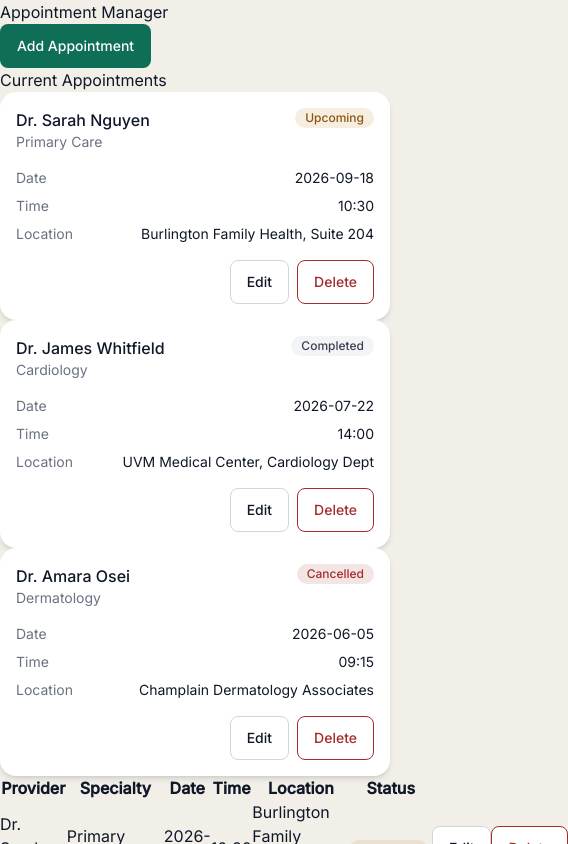
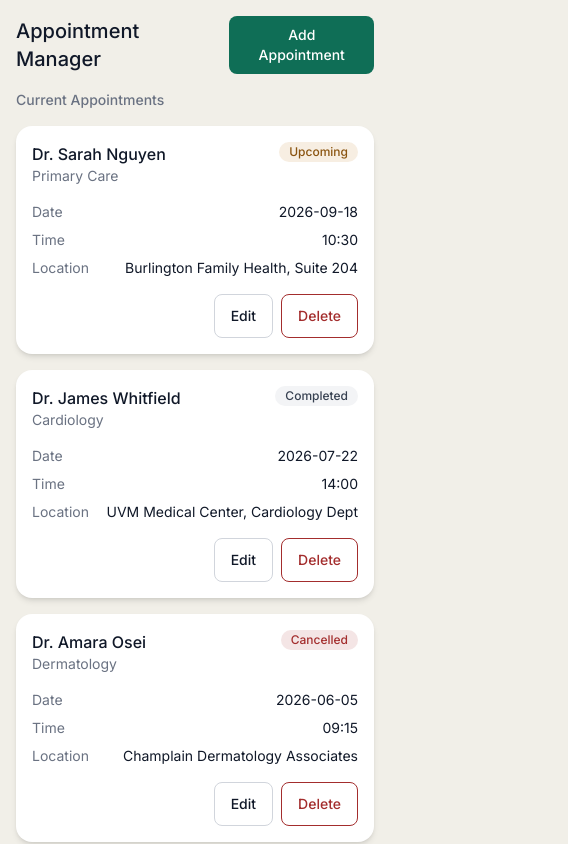
Before and after one commit to HasanAljaf/PatientDashboard, a Next.js app in the folder patient-dashboard/: page / in a window 390 px wide. Both pictures are taken after a click on the button "Appointments". Shown: the top 844 px of the page, 568 px wide, since content can reach past the window. Built offline with nearby package versions, Linux system fonts and the light colour scheme.

Commit message:
completed mobile layout for managers: managers are properly styled in mobile view. tables are hidden in mobile view.

```diff
--- a/patient-dashboard/app/components/AppointmentManager.tsx
+++ b/patient-dashboard/app/components/AppointmentManager.tsx
@@ -94,21 +94,25 @@ export default function AppointmentManager({
   }, [isModalOpen]);
 
   return (
-    <div>
-      <header>
-        <h1>Appointment Manager</h1>
+    <div className="flex flex-col gap-4">
+      <header className="flex items-center justify-between gap-3">
+        <h1 className="text-xl font-medium">Appointment Manager</h1>
         <Button onClick={handleAddClick} variant="primary">
           Add Appointment
         </Button>
       </header>
 
       {isDataEmpty ? (
-        <p>No Appointments</p>
+        <p className="rounded-2xl bg-white p-6 text-center text-sm text-gray-500">
+          No Appointments
+        </p>
       ) : (
         <>
-          <p>Current Appointments</p>
+          <p className="text-sm font-medium text-gray-500">
+            Current Appointments
+          </p>
           {/* Mobile view: hidden at md+ */}
-          <ul>
+          <ul className="flex flex-col gap-4 md:hidden">
             {appointments.map((a) => (
               <li key={a.id}>
                 <AppointmentCard
@@ -121,7 +125,7 @@ export default function AppointmentManager({
           </ul>
 
           {/* Desktop view: hidden below md */}
-          <table>
+          <table className="hidden md:table">
             {/* table header */}
             <thead>
               <tr>
--- a/patient-dashboard/app/components/LabResults.tsx
+++ b/patient-dashboard/app/components/LabResults.tsx
@@ -22,10 +22,10 @@ export default function LabResults({ labResults }: LabResultsProps) {
   const isDataEmpty = labResults.length === 0;
 
   return (
-    <div>
-      <header>
-        <h1>Lab Results</h1>
-        <p>
+    <div className="flex flex-col gap-4">
+      <header className="flex items-center justify-between gap-3">
+        <h1 className="text-xl font-medium">Lab Results</h1>
+        <p className="text-sm text-gray-500">
           {isDataEmpty
             ? null
             : labResults.length +
@@ -34,11 +34,13 @@ export default function LabResults({ labResults }: LabResultsProps) {
         </p>
       </header>
       {isDataEmpty ? (
-        <p>No Lab Tests</p>
+        <p className="rounded-2xl bg-white p-6 text-center text-sm text-gray-500">
+          No Lab Tests
+        </p>
       ) : (
         <>
           {/* Mobile View */}
-          <ul>
+          <ul className="flex flex-col gap-4 md:hidden">
             {labResults.map((result) => (
               <li key={result.id}>
                 <LabResultCard labResult={result} />
@@ -46,7 +48,7 @@ export default function LabResults({ labResults }: LabResultsProps) {
             ))}
           </ul>
           {/* Desktop View */}
-          <table>
+          <table className="hidden md:table">
             <caption>Lab Results</caption>
             <thead>
               <tr>
--- a/patient-dashboard/app/components/MedicationManager.tsx
+++ b/patient-dashboard/app/components/MedicationManager.tsx
@@ -91,21 +91,25 @@ export default function MedicationManager({
   }, [isModalOpen]);
 
   return (
-    <div>
-      <header>
-        <h1>Medication Manager</h1>
+    <div className="flex flex-col gap-4">
+      <header className="flex items-center justify-between gap-3">
+        <h1 className="text-xl font-medium">Medication Manager</h1>
         <Button onClick={handleAddClick} variant="primary">
           Add Medication
         </Button>
       </header>
 
       {isDataEmpty ? (
-        <p>No Medications</p>
+        <p className="rounded-2xl bg-white p-6 text-center text-sm text-gray-500">
+          No Medications
+        </p>
       ) : (
         <>
-          <p>Current Medications</p>
+          <p className="text-sm font-medium text-gray-500">
+            Current Medications
+          </p>
           {/* Mobile view: hidden at md+ */}
-          <ul>
+          <ul className="flex flex-col gap-4 md:hidden">
             {medications.map((m) => (
               <li key={m.id}>
                 <MedicationCard
@@ -118,7 +122,7 @@ export default function MedicationManager({
           </ul>
 
           {/* Desktop view: hidden below md */}
-          <table>
+          <table className="hidden md:table">
             {/* table header */}
             <thead>
               <tr>
--- a/patient-dashboard/app/components/PatientDashboard.tsx
+++ b/patient-dashboard/app/components/PatientDashboard.tsx
@@ -32,7 +32,7 @@ export default function PatientDashboard() {
 
   return (
     <section>
-      <div>
+      <div className="p-4">
         {activeTab === 'Profile' && <Profile patient={patient} />}
         {activeTab === 'Overview' && (
           <Overview
```
